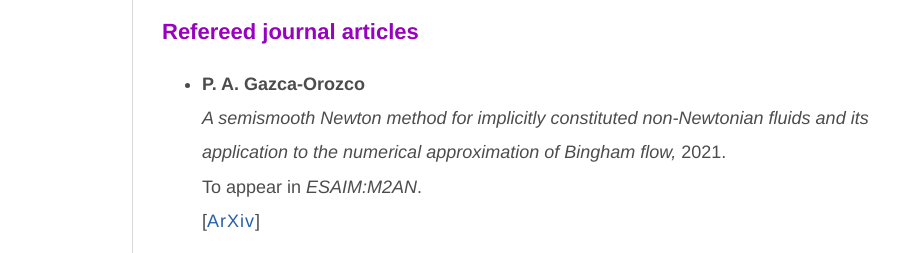
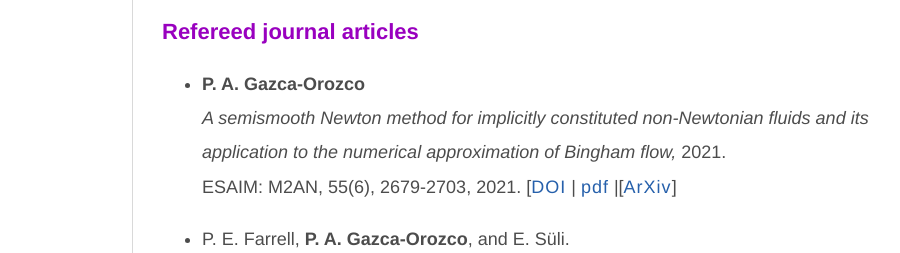
Before and after one commit to gazcaorozco/gazcaorozco.github.io, a plain HTML site: page publications/index.html in a window 1280 px wide. Shown: the part 338-591 px from the top of the page, 380-1280 px from the left. Drawn offline with Linux system fonts and the light colour scheme.

Commit message:
journal data for semismooth paper

```diff
--- a/publications/index.html
+++ b/publications/index.html
@@ -156,7 +156,7 @@
 
     ,
         "url" : "https:\/\/gazcaorozco.github.io\/publications\/",
-        "wordCount" : "140",
+        "wordCount" : "144",
         "genre" : [ ],
         "keywords" : [ ]
     }
@@ -330,8 +330,8 @@
 <li>
 <p><strong>P. A. Gazca-Orozco</strong><br>
 <em>A semismooth Newton method for implicitly constituted non-Newtonian fluids and its application to the numerical approximation of Bingham flow,</em> 2021.<br>
-To appear in <em>ESAIM:M2AN</em>.<br>
-[<a href="https://arxiv.org/abs/2103.00263">ArXiv</a>]</p>
+ESAIM: M2AN, 55(6), 2679-2703, 2021.
+[<a href="https://doi.org/10.1051/m2an/2021068">DOI</a> | <a href="https://www.esaim-m2an.org/articles/m2an/pdf/2021/07/m2an210033.pdf">pdf</a> |[<a href="https://arxiv.org/abs/2103.00263">ArXiv</a>]</p>
 </li>
 <li>
 <p>P. E. Farrell, <strong>P. A. Gazca-Orozco</strong>, and E. Süli.<br>
```
